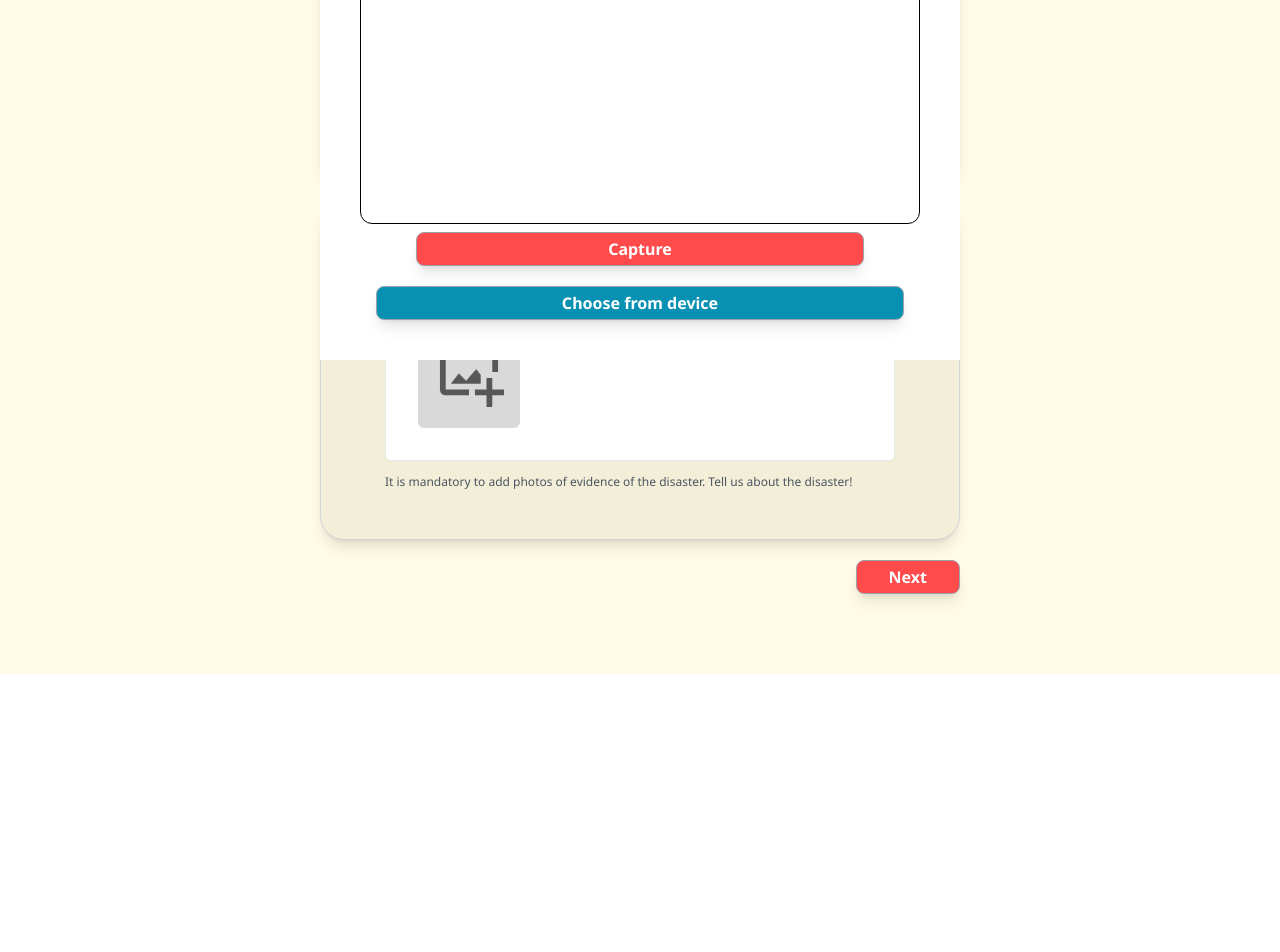
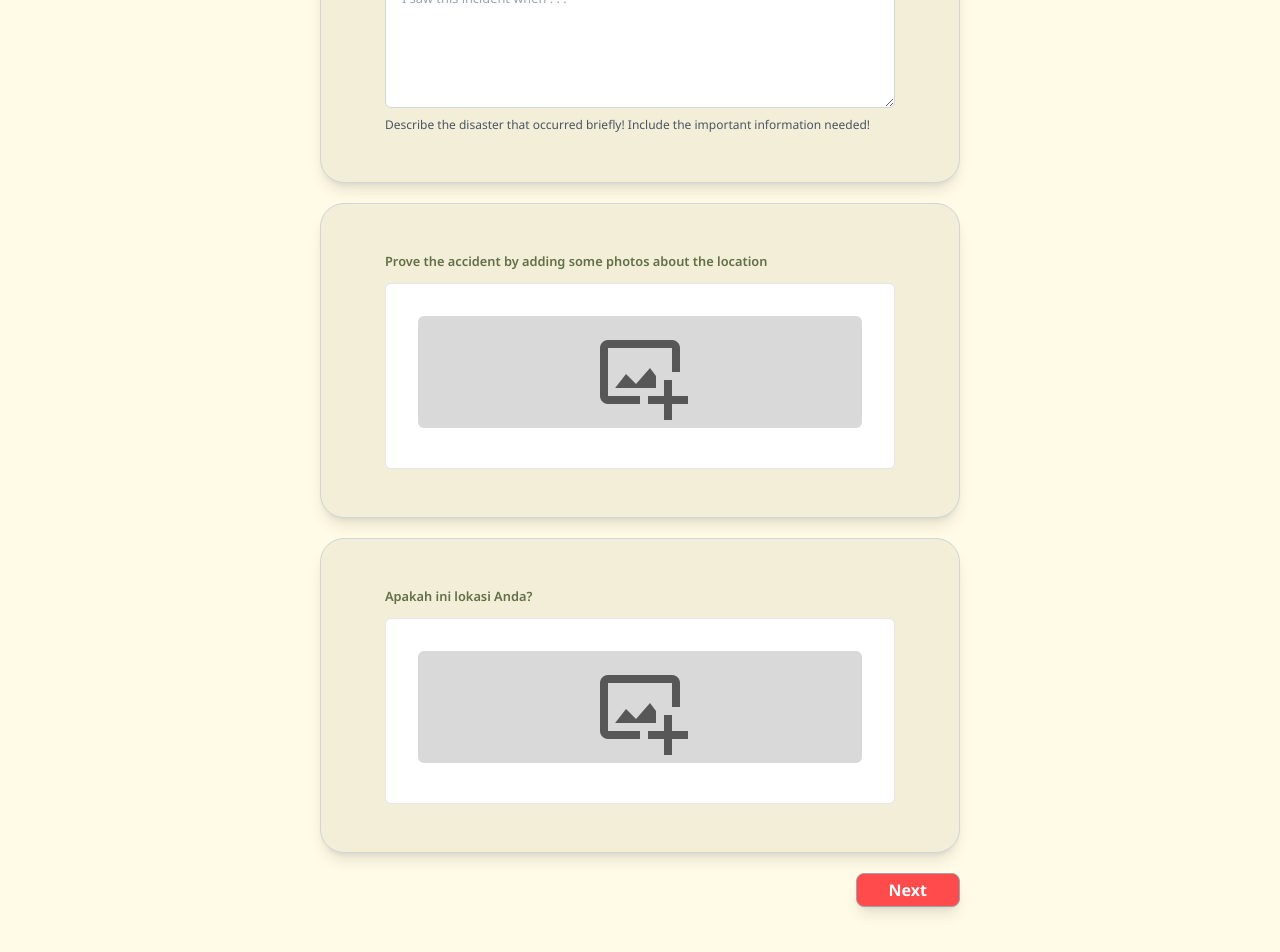
Before and after one commit to MFauzan29/UIHelp, a React (Vite) app in the folder uihelp-frontend/: page /report-form in a window 1280 px wide. Shown: the part 514-1466 px from the top of the page. Before the commit the page ends 1188 px from the top, so only its background shows below. Built offline with nearby package versions, Linux system fonts and the light colour scheme.

Commit message:
ngelengkapin form report

```diff
--- a/uihelp-frontend/package.json
+++ b/uihelp-frontend/package.json
@@ -18,6 +18,7 @@
     "react-modal": "^3.16.1",
     "react-router-dom": "^6.27.0",
     "react-toastify": "^10.0.6",
+    "react-webcam": "^7.2.0",
     "toast": "^0.5.4"
   },
   "devDependencies": {
--- a/uihelp-frontend/src/components/AddPhoto.jsx
+++ b/uihelp-frontend/src/components/AddPhoto.jsx
@@ -1,27 +1,65 @@
-import React from 'react'
+import React, { useRef } from "react";
+import Webcam from "react-webcam";
+import close from "../assets/close.png";
 
-import close from '../assets/close.png'
+const AddPhoto = ({ onClose, onCapture }) => {
+    const webcamRef = useRef(null);
 
-const AddPhoto = () => {
+    const capturePhoto = () => {
+        const imageSrc = webcamRef.current.getScreenshot();
+        onCapture(imageSrc); // Kirim foto yang diambil ke ReportForm
+    };
+
+    const handleFileChange = (event) => {
+        const file = event.target.files[0];
+        if (file) {
+            const reader = new FileReader();
+            reader.onloadend = () => {
+                onCapture(reader.result);
+            };
+            reader.readAsDataURL(file);
+        }
+    };
+
 
     return (
-        <div className='absolute bg-transparent w-full min-h-screen flex justify-center items-center'>
-            <div className='relative w-4/5 lg:w-1/2 h-fit flex-col justify-center items-center bg-white p-10'>
-                <img src={close} className=' absolute top-3 right-3 h-5 w-5' alt="" />
-                <div className='border border-black w-full h-96 rounded-xl mb-2'>
+        <div className="absolute bg-black bg-opacity-50 w-full min-h-screen flex justify-center items-center">
+            <div className="relative w-4/5 lg:w-1/2 h-fit flex-col justify-center items-center bg-white p-10 rounded-lg shadow-xl">
+                <img
+                    src={close}
+                    className="absolute top-3 right-3 h-5 w-5 cursor-pointer"
+                    onClick={onClose}
+                    alt="Close"
+                />
+                <div className="border border-black w-full h-96 rounded-xl mb-2 flex justify-center items-center">
+                    <Webcam
+                        ref={webcamRef}
+                        screenshotFormat="image/jpeg"
+                        className="w-full h-full rounded-xl"
+                    />
                 </div>
-                <div className='w-full h-fit flex flex-col justify-center
-                px-4 gap-5'>
-                    <button className="bg-[#ff4b4b] text-white text-lg font-bold px-8 py-1 mx-10 rounded-lg shadow-lg border border-gray-400 hover:bg-[#e04343] transition duration-300">
+                <div className="w-full h-fit flex flex-col justify-center px-4 gap-5">
+                    <button
+                        onClick={capturePhoto}
+                        className="bg-[#ff4b4b] text-white text-lg font-bold px-8 py-1 rounded-lg shadow-lg border border-gray-400 hover:bg-[#e04343] transition duration-300"
+                    >
                         Capture
                     </button>
-                    <button className="bg-cyan-600 text-white text-lg font-bold px-8 py-1 rounded-lg shadow-lg border border-gray-400 transition duration-300">
+                    <label
+                        className="bg-cyan-600 text-white text-lg font-bold px-8 py-1 rounded-lg shadow-lg border border-gray-400 transition duration-300 text-center cursor-pointer"
+                    >
                         Choose from device
-                    </button>
+                        <input
+                            type="file"
+                            accept="image/*"
+                            onChange={handleFileChange}
+                            className="hidden"
+                        />
+                    </label>
                 </div>
             </div>
         </div>
-    )
-}
+    );
+};
 
-export default AddPhoto
+export default AddPhoto;
--- a/uihelp-frontend/src/pages/ReportForm.jsx
+++ b/uihelp-frontend/src/pages/ReportForm.jsx
@@ -1,7 +1,7 @@
-import React, { useState, useRef } from "react";
+import React, { useState } from "react";
 
-import add_photo from '../assets/add-photo.svg'
-import close from '../assets/close.png'
+import add_photo from "../assets/add-photo.svg";
+import close from "../assets/close.png";
 import AddPhoto from "../components/AddPhoto";
 
 const ReportForm = () => {
@@ -10,31 +10,41 @@ const ReportForm = () => {
   const [otherText, setOtherText] = useState("");
   const [description, setDescription] = useState("");
   const [photoList, setPhotoList] = useState([]);
+  const [isAddPhotoVisible, setIsAddPhotoVisible] = useState(false);
 
-  const handleNameChange = (event) => {
-    setName(event.target.value);
-  };
-
+  const handleNameChange = (event) => setName(event.target.value);
   const handleSelectChange = (event) => {
     setSelectedOption(event.target.value);
-    if (event.target.value !== "Other") {
-      setOtherText("");
-    }
+    if (event.target.value !== "Other") setOtherText("");
   };
+  const handleOtherTextChange = (event) => setOtherText(event.target.value);
+  const handleDescriptionChange = (event) => setDescription(event.target.value);
 
-  const handleOtherTextChange = (event) => {
-    setOtherText(event.target.value);
-  };
+  const openAddPhoto = () => setIsAddPhotoVisible(true);
+  const closeAddPhoto = () => setIsAddPhotoVisible(false);
 
-  const handleDescriptionChange = (event) => {
-    setDescription(event.target.value);
+  const handleAddPhoto = (photo) => {
+    setPhotoList((prevList) => [
+        ...prevList,
+        { outline: `Image ${prevList.length + 1}`, image: photo },
+    ]);
+    console.log(photoList);
+
+    closeAddPhoto();
+};
+
+
+  const handleDeletePhoto = (index) => {
+    setPhotoList((prevList) => prevList.filter((_, i) => i !== index));
   };
 
   return (
     <div className="w-full min-h-screen flex flex-col justify-center items-center bg-[#FFFBE6] gap-5 py-20 font-sans font-normal">
       <p className="font-bold text-3xl lg:text-5xl text-[#626F47]">Report an Accident</p>
+
       {/* Nama, Jenis Kejadian, Deskripsi kejadian */}
       <div className="border border-gray-300 shadow-lg rounded-3xl bg-[#F2EED7] w-4/5 lg:w-1/2 h-fit flex flex-col px-8 lg:px-16 py-6 lg:py-12 gap-5">
+        {/* Input Name */}
         <div className="input flex flex-col w-full h-fit gap-2">
           <p className="text-sm font-semibold text-[#626F47]">Name</p>
           <input
@@ -48,11 +58,14 @@ const ReportForm = () => {
             The reporter's name must be the real name as per the resident identity card.
           </p>
         </div>
+
+        {/* Select Disaster Type */}
         <div className="input flex flex-col w-full h-fit gap-2">
           <p className="text-sm font-semibold text-[#626F47]">What's Happening?</p>
           <select
-            className={`border border-gray-300 rounded-md h-10 px-4 text-sm ${selectedOption === "Select an option" && "text-gray-500"
-              }`}
+            className={`border border-gray-300 rounded-md h-10 px-4 text-sm ${
+              selectedOption === "Select an option" && "text-gray-500"
+            }`}
             value={selectedOption}
             onChange={handleSelectChange}
           >
@@ -75,6 +88,8 @@ const ReportForm = () => {
             Report the type of disaster you see! Select the Other option if the disaster is not in the list of choices.
           </p>
         </div>
+
+        {/* Input Description */}
         <div className="input flex flex-col w-full h-fit gap-2">
           <p className="text-sm font-semibold text-[#626F47]">Accident Description</p>
           <textarea
@@ -87,89 +102,74 @@ const ReportForm = () => {
             Describe the disaster that occurred briefly! Include the important information needed!
           </p>
         </div>
-
       </div>
 
-      {/* Foto Kejadian, Lokasi Kejadian */}
+      {/* Add Photos Section */}
       <div className="border border-gray-300 shadow-lg rounded-3xl bg-[#F2EED7] w-4/5 lg:w-1/2 h-fit flex flex-col px-8 lg:px-16 py-6 lg:py-12 gap-3">
         <p className="text-sm font-semibold text-[#626F47]">Prove the accident by adding some photos about the location</p>
-        <div className="bg-white p-8 rounded-md flex justify-between gap-2 lg:gap-5 w-full h-fit border">
-          {/* <div className="camera-section mt-4 flex flex-col items-center gap-3 border">
-            {!photo && (
-              <>
-                {!stream ? (
-                  <button
-                    onClick={startCamera}
-                    className="bg-[#ff4b4b] text-white px-4 py-2 rounded"
-                  >
-                    Open Camera
-                  </button>
-                ) : (
-                  <div>
-                    <video
-                      ref={videoRef}
-                      autoPlay
-                      playsInline
-                      className="w-full h-auto rounded-md shadow-md"
-                    ></video>
-                    <button
-                      onClick={capturePhoto}
-                      className="bg-[#ff4b4b] text-white px-4 py-2 mt-3 rounded"
-                    >
-                      Capture Photo
-                    </button>
-                  </div>
-                )}
-                <label className="bg-[#ff4b4b] text-white px-4 py-2 mt-3 rounded cursor-pointer">
-                  <input
-                    type="file"
-                    accept="image/*"
-                    onChange={handlePhotoUpload}
-                    className="hidden"
-                  />
-                  Upload from Gallery
-                </label>
-              </>
-            )}
-            {photo && (
-              <div>
-                <img
-                  src={photo}
-                  alt="Captured or Uploaded"
-                  className="w-full h-auto rounded-md shadow-md"
-                />
-                <button
-                  onClick={() => setPhoto(null)}
-                  className="bg-[#ff4b4b] text-white px-4 py-2 mt-3 rounded"
-                >
-                  Remove Photo
-                </button>
-              </div>
-            )}
-            <canvas ref={canvasRef} style={{ display: "none" }}></canvas>
-          </div> */}
-          <div className="bg-[#D9D9D9] h-20 lg:h-28 flex justify-center items-center rounded-md p-4">
+        <div className="bg-white p-8 rounded-md flex flex-col gap-2 w-full h-fit border">
+          <div
+            className="bg-[#D9D9D9] h-20 lg:h-28 flex justify-center items-center rounded-md p-4 cursor-pointer"
+            onClick={openAddPhoto}
+          >
             <img src={add_photo} alt="Add Photo" />
           </div>
           <div className="photo-list w-full h-fit flex flex-col gap-1">
             {photoList.map((photo, i) => (
               <div
-                key={i} // Menambahkan key unik
-                className="bg-[#F2EED7] rounded-sm border py-1 px-2 h-fit w-full flex justify-between items-center gap-2"
+                key={i}
+                className="bg-[#F2EED7] rounded-sm border py-1 px-2 h-4 w-full flex justify-between items-center gap-2 overflow-hidden"
               >
-                <p className="text-2xs text-[#626F47] bg-white rounded-md px-1 overflow-clip w-full">
-                  {photo}
+                <p className="text-2xs text-[#626F47] bg-white rounded-md px-1 overflow-hidden w-full">
+                  {photo.outline}
                 </p>
-                <img src={close} className="w-3 h-3 cursor-pointer" alt="Delete Image" />
+                <img
+                  src={close}
+                  className="w-3 h-3 cursor-pointer"
+                  alt="Delete Image"
+                  onClick={() => handleDeletePhoto(i)}
+                />
               </div>
             ))}
           </div>
         </div>
-        <p className="text-2xs lg:text-xs text-gray-600">It is mandatory to add photos of evidence of the disaster. Tell us about the disaster!</p>
       </div>
 
-      <AddPhoto />
+      {/* AddPhoto Component */}
+      {isAddPhotoVisible && <AddPhoto onClose={closeAddPhoto} onCapture={handleAddPhoto} />}
 
+      {/* Add Location Section */}
+      <div className="border border-gray-300 shadow-lg rounded-3xl bg-[#F2EED7] w-4/5 lg:w-1/2 h-fit flex flex-col px-8 lg:px-16 py-6 lg:py-12 gap-3">
+        <p className="text-sm font-semibold text-[#626F47]">Apakah ini lokasi Anda?</p>
+        <div className="bg-white p-8 rounded-md flex flex-col gap-2 w-full h-fit border">
+          <div
+            className="bg-[#D9D9D9] h-20 lg:h-28 flex justify-center items-center rounded-md p-4 cursor-pointer"
+            onClick={openAddPhoto}
+          >
+            <img src={add_photo} alt="Add Photo" />
+          </div>
+          <div className="photo-list w-full h-fit flex flex-col gap-1">
+            {photoList.map((photo, i) => (
+              <div
+                key={i}
+                className="bg-[#F2EED7] rounded-sm border py-1 px-2 h-4 w-full flex justify-between items-center gap-2 overflow-hidden"
+              >
+                <p className="text-2xs text-[#626F47] bg-white rounded-md px-1 overflow-hidden w-full">
+                  {photo.outline}
+                </p>
+                <img
+                  src={close}
+                  className="w-3 h-3 cursor-pointer"
+                  alt="Delete Image"
+                  onClick={() => handleDeletePhoto(i)}
+                />
+              </div>
+            ))}
+          </div>
+        </div>
+      </div>
+
+      {/* Next Button */}
       <div className="flex justify-end w-1/2">
         <button className="bg-[#ff4b4b] text-white text-lg font-bold px-8 py-1 rounded-lg shadow-lg border border-gray-400 hover:bg-[#e04343] transition duration-300">
           Next
```
Also changed, not shown: 1 other file (tests, documents, lock files or other folders).
